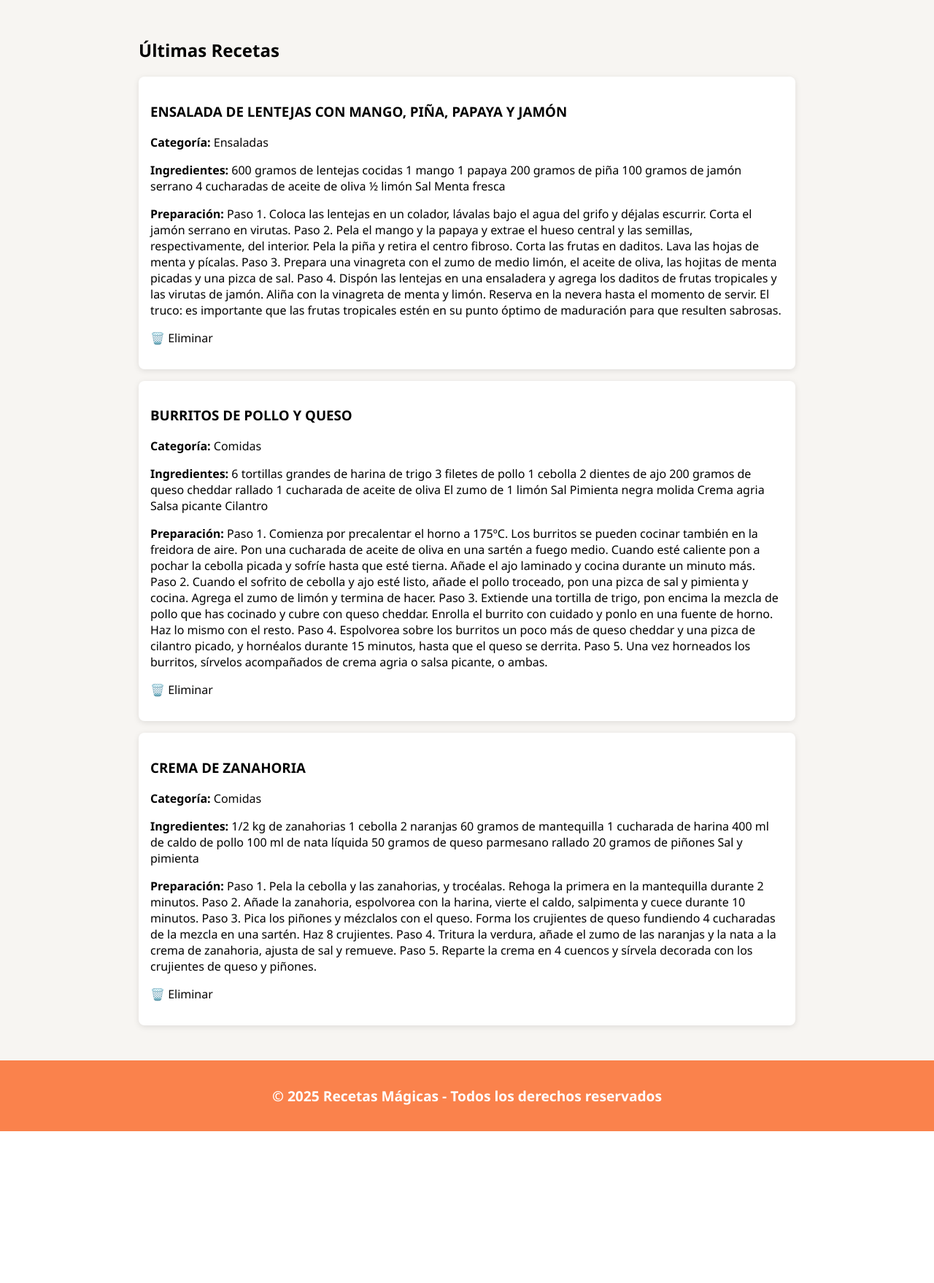
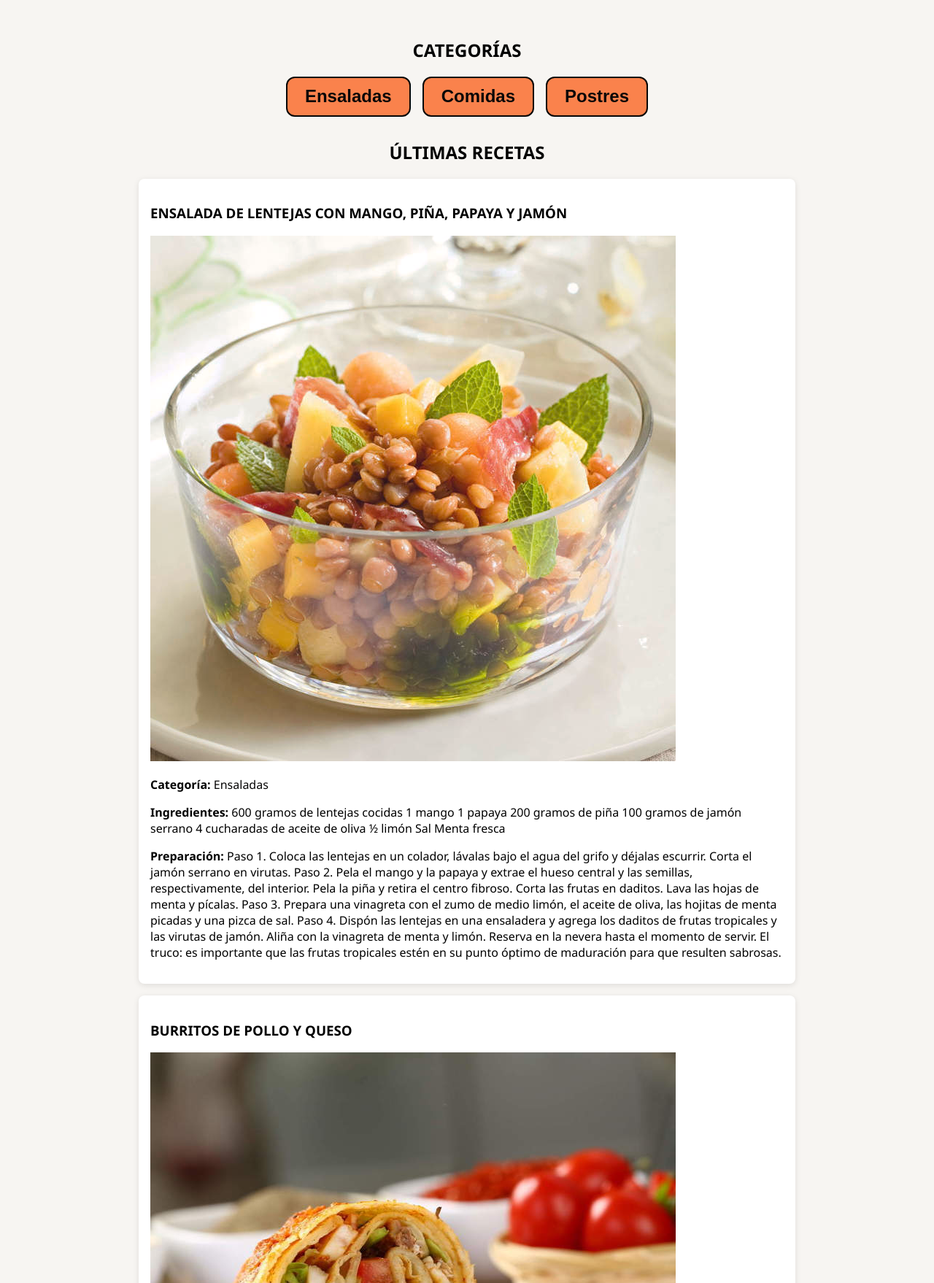
Before and after one commit to MarianDark/RecetasMagicas, a Flask app: page / in a window 1280 px wide. Shown: the part 162-1920 px from the top of the page at 73% size. Before the commit the page ends 1712 px from the top, so only its background shows below. Run offline with Flask 3, Linux system fonts and the light colour scheme; data comes from the database, SQL or seed files in the repository; both versions use the stored data as it was after the commit.

Commit message:
Proyecto Recetas Mágicas completo

```diff
--- a/app/forms.py
+++ b/app/forms.py
@@ -1,4 +1,5 @@
 from flask_wtf import FlaskForm
+from flask_wtf.file import FileAllowed, FileField
 from wtforms import StringField, TextAreaField, SelectField, SubmitField, PasswordField
 from wtforms.validators import DataRequired, Email, EqualTo
 
@@ -8,6 +9,7 @@ class RecipeForm(FlaskForm):
     ingredients = TextAreaField('Ingredientes', validators=[DataRequired()])
     preparation = TextAreaField('Preparación', validators=[DataRequired()])
     category = SelectField('Categoría', coerce=int)
+    image = FileField('Imagen', validators=[FileAllowed(['jpg', 'png', 'jpeg'], 'Solo imágenes.')])
     submit = SubmitField('Guardar')
 
 # Formulario de registro
--- a/app/routes.py
+++ b/app/routes.py
@@ -1,5 +1,8 @@
-from flask import Blueprint, render_template, redirect, url_for, request
-from flask_login import login_required
+from flask import Blueprint, render_template, redirect, url_for, request, current_app
+from flask_login import login_required, current_user
+from werkzeug.utils import secure_filename
+import os
+
 from .models import Recipe, Category
 from .forms import RecipeForm
 from . import db
@@ -9,23 +12,34 @@ bp = Blueprint('main', __name__)
 @bp.route('/')
 def index():
     recipes = Recipe.query.all()
-    return render_template('index.html', recipes=recipes)
+    categories = Category.query.all()  # ⬅️ Esto permite mostrar los botones
+    return render_template('index.html', recipes=recipes, categories=categories)
 
 @bp.route('/add', methods=['GET', 'POST'])
 @login_required
 def add_recipe():
     form = RecipeForm()
     form.category.choices = [(c.id, c.name) for c in Category.query.all()]
+
+    filename = None
     if form.validate_on_submit():
+        if form.image.data:
+            filename = secure_filename(form.image.data.filename)
+            img_path = os.path.join(current_app.config['UPLOAD_FOLDER'], filename)
+            form.image.data.save(img_path)
+
         recipe = Recipe(
             title=form.title.data,
             ingredients=form.ingredients.data,
             preparation=form.preparation.data,
-            category_id=form.category.data
+            category_id=form.category.data,
+            image=filename,
+            user_id=current_user.id
         )
         db.session.add(recipe)
         db.session.commit()
         return redirect(url_for('main.index'))
+
     return render_template('add_recipe.html', form=form)
 
 @bp.route('/category/<int:cat_id>')
@@ -37,6 +51,8 @@ def category(cat_id):
 @login_required
 def delete_recipe(recipe_id):
     recipe = Recipe.query.get_or_404(recipe_id)
+    if recipe.author != current_user:
+        return "❌ No tienes permiso para eliminar esta receta", 403
     db.session.delete(recipe)
     db.session.commit()
     return redirect(url_for('main.index'))
--- a/app/static/css/style.css
+++ b/app/static/css/style.css
@@ -14,7 +14,6 @@ body {
   text-align: center;
   font-size: 1.2rem;
   font-weight: bold;
-
 }
 
 .container {
@@ -84,6 +83,47 @@ body {
   font-size: 1.2rem;
 }
 
+/* Botones de categorías en inicio */
+.category-buttons {
+  display: flex;
+  flex-wrap: wrap;
+  justify-content: center;
+  gap: 1rem;
+  margin-bottom: 2rem;
+}
+
+.category-buttons a {
+  text-decoration: none;
+}
+
+.category-buttons button {
+  background-color: #fa824c;
+  color: rgb(8, 8, 8);
+  font-weight: bold;
+  padding: 0.7rem 1.5rem;
+  border: 2px solid #050505;
+  border-radius: 12px;
+  font-size: 1.5rem;
+  cursor: pointer;
+  transition: background 0.3s ease;
+}
+
+.category-buttons button:hover {
+  background-color: #e96a2d;
+}
+
+/* Responsive para los botones */
+@media (max-width: 600px) {
+  .category-buttons {
+    flex-direction: column;
+    align-items: center;
+  }
+
+  .category-buttons button {
+    width: 100%;
+    max-width: 300px;
+  }
+}
 
 /* Responsive: tablets y móviles */
 @media (max-width: 768px) {
@@ -108,6 +148,10 @@ body {
   }
 }
 
+.center-title {
+  text-align: center;
+}
+
 @media (max-width: 480px) {
   header, footer {
     padding: 0.8rem;
--- a/app/templates/index.html
+++ b/app/templates/index.html
@@ -3,14 +3,34 @@
 {% block title %}Inicio - Recetas{% endblock %}
 
 {% block content %}
-  <h2>Últimas Recetas</h2>
+<h2 class="center-title">CATEGORÍAS</h2>
+  <div class="category-buttons">
+    {% for cat in categories %}
+      <a href="{{ url_for('main.category', cat_id=cat.id) }}">
+        <button class="category-button">{{ cat.name }}</button>
+      </a>
+    {% endfor %}
+  </div>
+
+  <h2 class="center-title">ÚLTIMAS RECETAS</h2>
   {% for receta in recipes %}
     <div class="card">
       <h3>{{ receta.title }}</h3>
-      <p><strong>Categoría:</strong> <a href="{{ url_for('main.category', cat_id=receta.category.id) }}">{{ receta.category.name }}</a></p>
+
+      {% if receta.image %}
+        <img src="{{ url_for('static', filename='uploads/' ~ receta.image) }}" alt="Imagen de receta" class="recipe-image" />
+      {% endif %}
+
+      <p><strong>Categoría:</strong>
+        <a href="{{ url_for('main.category', cat_id=receta.category.id) }}">{{ receta.category.name }}</a>
+      </p>
+
       <p><strong>Ingredientes:</strong> {{ receta.ingredients }}</p>
       <p><strong>Preparación:</strong> {{ receta.preparation }}</p>
-      <p><a href="{{ url_for('main.delete_recipe', recipe_id=receta.id) }}">🗑️ Eliminar</a></p>
+
+      {% if receta.author == current_user %}
+        <p><a href="{{ url_for('main.delete_recipe', recipe_id=receta.id) }}">🗑️ Eliminar</a></p>
+      {% endif %}
     </div>
   {% else %}
     <p>No hay recetas aún. ¡Agrega una!</p>
--- a/config.py
+++ b/config.py
@@ -5,3 +5,4 @@ class Config:
     SECRET_KEY = 'clave-secreta'
     SQLALCHEMY_DATABASE_URI = 'sqlite:///' + os.path.join(basedir, 'app.db')
     SQLALCHEMY_TRACK_MODIFICATIONS = False
+    UPLOAD_FOLDER = os.path.join('app', 'static', 'uploads')
```
Also changed, not shown: app/models.py (+9 -6 lines), app/templates/add_recipe.html (+6 -1 lines), app/templates/category.html (+9 -0 lines), app.db, app/static/uploads/burritos-de-pollo-y-queso_00000000_240912130356_720x720.jpg (added), app/static/uploads/crema-de-zanahoria_00000000_230821132429_600x800.jpg (added), app/static/uploads/ensalada-de-lentejas-con-mango-pina-papaya-y-jamon_00000000_240912132555_720x720.jpg (added). Lines whose indentation alone changed are shown as unchanged.
